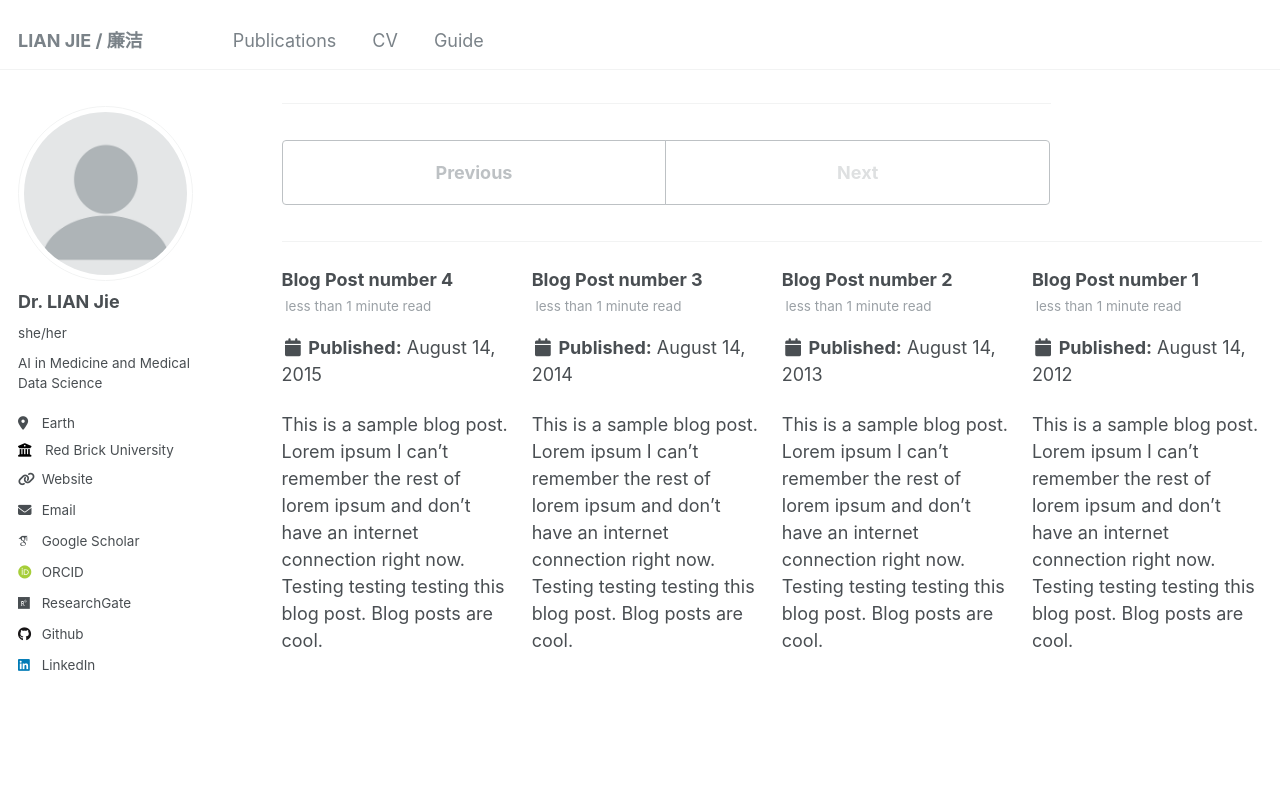
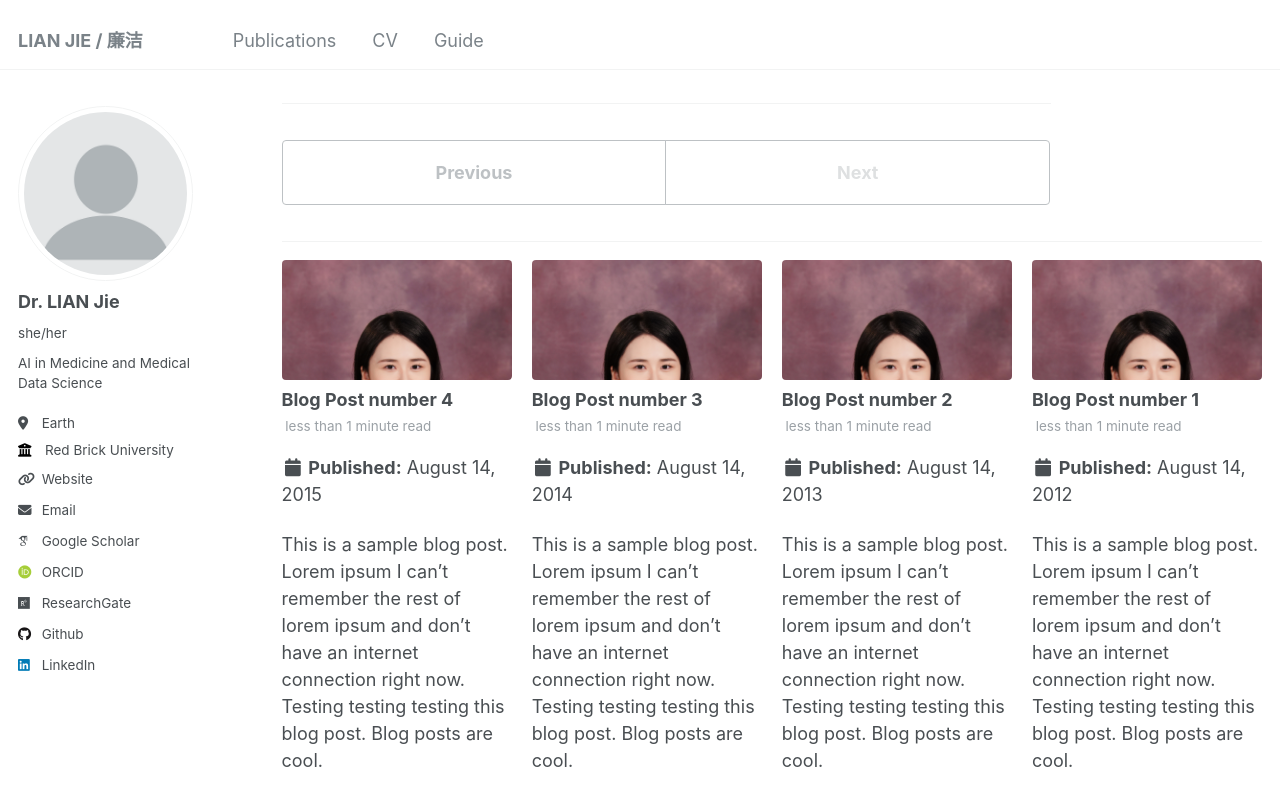
Before and after one commit to SereneLian/SereneLian.github.io, a Jekyll site: the page built from _posts/2199-01-01-future-post.md, in a window 1280 px wide and 900 px high, scrolled down 399 px. Shown: the top 806 px of the window. Built offline with Jekyll 4.4.1, drawn with Linux system fonts in a browser that asks for light colours; some web fonts are replaced.

Commit message:
Update _config.yml
added image

```diff
--- a/_config.yml
+++ b/_config.yml
@@ -83,7 +83,7 @@ publication_category:
     title: 'Conference Papers'
 
 # Site Settings
-teaser                   :  # filename of teaser fallback teaser image placed in /images/, .e.g. "500x300.png"
+teaser                   : "421715323996.jpg" # filename of teaser fallback teaser image placed in /images/, .e.g. "500x300.png"
 breadcrumbs              : false # true, false (default)
 words_per_minute         : 160
 future                   : true
```
